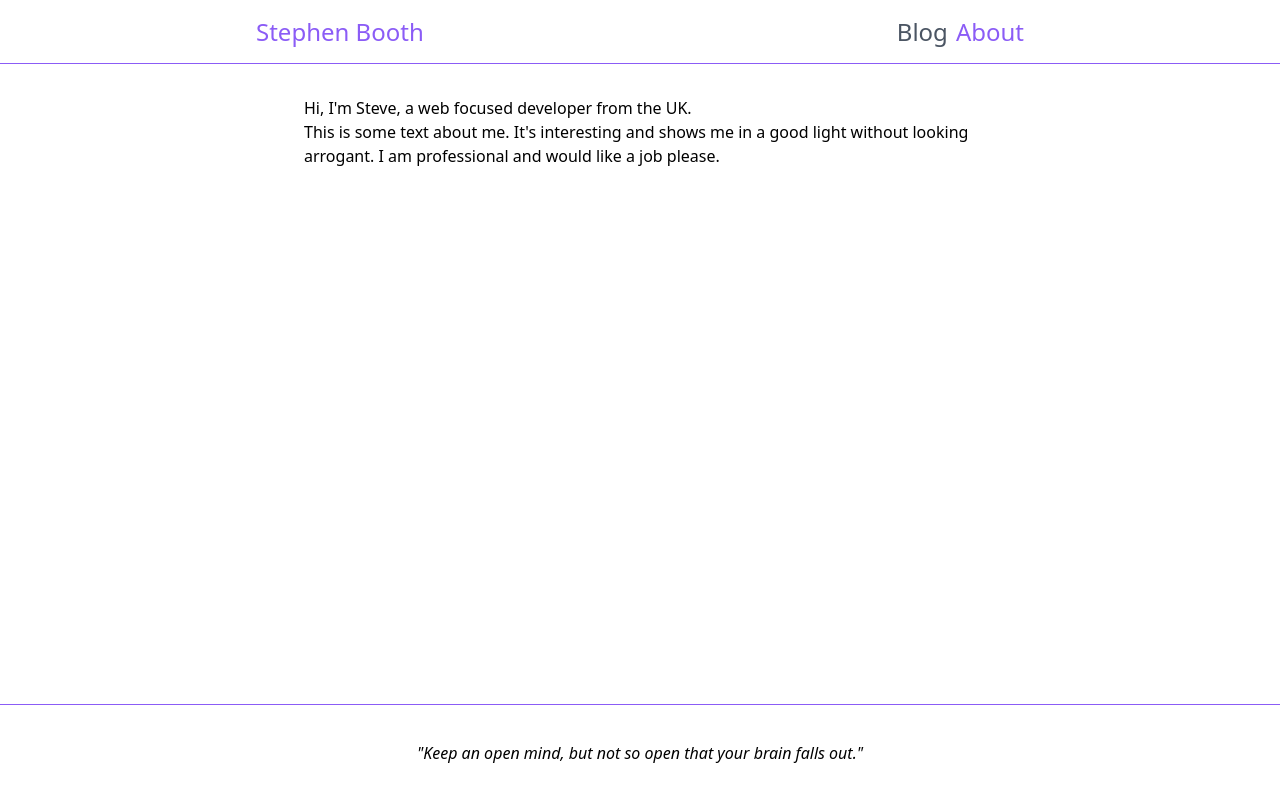
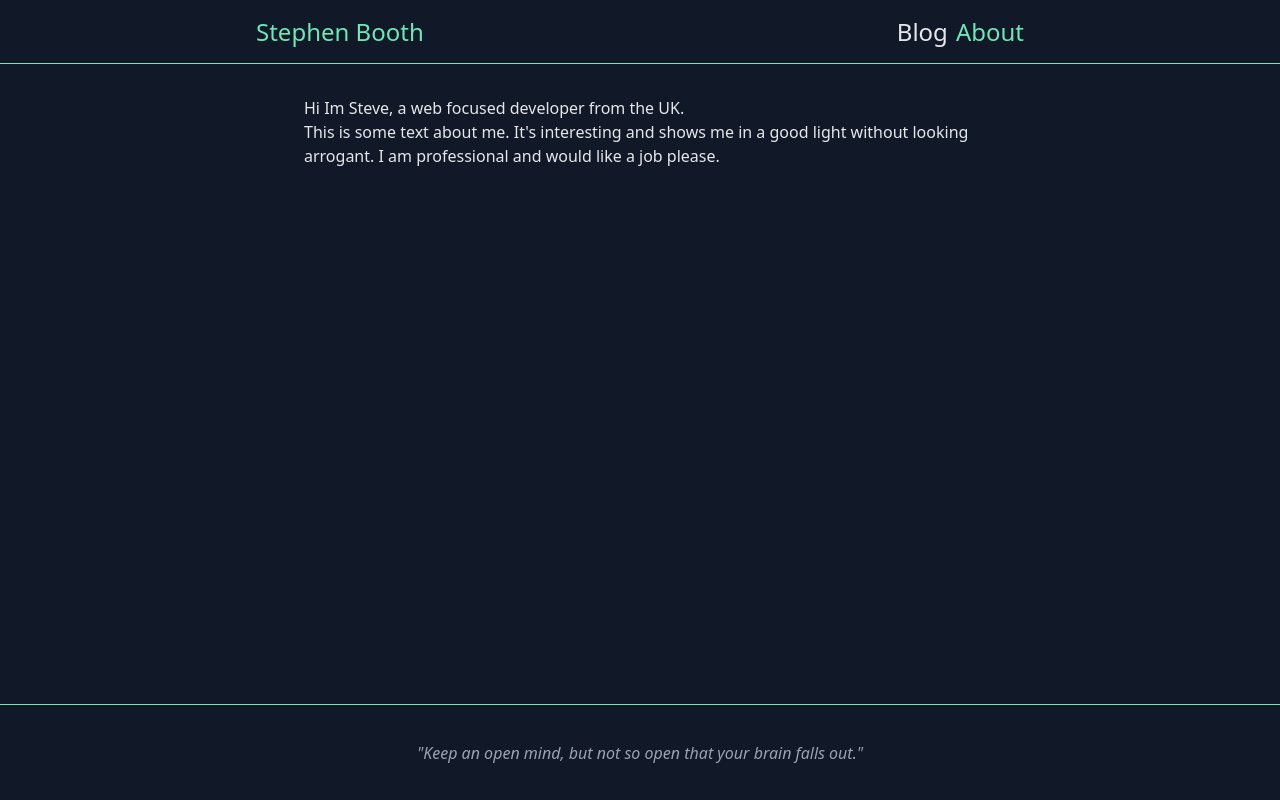
Before and after one commit to boothscript/personal-dev-blog, a Next.js app: page /about in a window 1280 px wide. Built offline with nearby package versions, Linux system fonts and the light colour scheme; what @tailwindcss/typography would draw is missing.

Commit message:
Add styles

```diff
--- a/components/Layout.js
+++ b/components/Layout.js
@@ -10,21 +10,21 @@ function Layout({ children, pageTitle }) {
         <meta name='viewport' content='width=device-width, initial-scale=1' />
         <title>{pageTitle}</title>
       </Head>
-      <div className='flex flex-col min-h-screen'>
-        <header className='w-full h-16 border-b border-purple-500 flex items-center justify-center'>
+      <div className='flex flex-col min-h-screen bg-gray-900 text-gray-400'>
+        <header className='w-full h-16 border-b border-green-300 flex items-center justify-center bg-gray-900'>
           <div className='w-11/12 md:w-full max-w-3xl flex flex-row justify-between'>
             <Link href='/'>
-              <div className='text-2xl text-purple-500 cursor-pointer'>
+              <div className='text-2xl text-green-300 cursor-pointer'>
                 Stephen Booth
               </div>
             </Link>
             <AppNav />
           </div>
         </header>
-        <main className='w-11/12 md:w-full max-w-2xl mx-auto my-8 flex-grow'>
+        <main className='w-11/12 md:w-full max-w-2xl mx-auto my-8 flex-grow bg-gray-900 '>
           {children}
         </main>
-        <footer className='flex flex-col items-center w-full h-24 border-t border-purple-500'>
+        <footer className='flex flex-col items-center w-full h-24 border-t border-green-300 text-gray-400'>
           <div className='w-11/12 md:w-full max-w-3xl m-auto flex flex-row items-center justify-center'>
             <i>
               "Keep an open mind, but not so open that your brain falls out."
@@ -38,15 +38,15 @@ function Layout({ children, pageTitle }) {
 
 function AppNav() {
   return (
-    <nav className='text-2xl text-gray-600'>
-      <ActiveLink href='/' activeClassName='text-purple-500 cursor-pointer'>
-        <span className='ml-2'>
-          <a className='hover:text-purple-500'>Blog</a>
+    <nav className='text-2xl text-gray-200'>
+      <ActiveLink href='/' activeClassName='text-green-300'>
+        <span className='ml-4'>
+          <a className='hover:text-green-300 cursor-pointer'>Blog</a>
         </span>
       </ActiveLink>
-      <ActiveLink href='/about' activeClassName='text-purple-500'>
+      <ActiveLink href='/about' activeClassName='text-green-300'>
         <span className='ml-2'>
-          <a className='hover:text-purple-500 cursor-pointer'>About</a>
+          <a className='hover:text-green-300 cursor-pointer'>About</a>
         </span>
       </ActiveLink>
     </nav>
--- a/pages/about.js
+++ b/pages/about.js
@@ -5,8 +5,10 @@ const About = () => {
   return (
     <Layout>
       <div className='w-full'>
-        <article className='prose max-w-none'>
-          <h2>Hi, I'm Steve, a web focused developer from the UK.</h2>
+        <article className='max-w-none prose text-gray-200'>
+          <h1 className=''>
+            Hi Im Steve, a web focused developer from the UK.
+          </h1>
           <p>
             This is some text about me. It's interesting and shows me in a good
             light without looking arrogant. I am professional and would like a
--- a/pages/blog/[post].js
+++ b/pages/blog/[post].js
@@ -9,8 +9,8 @@ export default function Post({ frontmatter, body }) {
 
   return (
     <Layout pageTitle={frontmatter.title}>
-      <div className='w-full'>
-        <article className='prose max-w-none'>
+      <div className='w-full '>
+        <article className='prose max-w-none text-gray-200'>
           <h1>{frontmatter.title}</h1>
           <p className='italic'>{frontmatter.date}</p>
           <ReactMarkdown source={body} renderers={{ code: CodeBlock }} />
--- a/pages/index.js
+++ b/pages/index.js
@@ -6,7 +6,6 @@ import Layout from '../components/Layout';
 function Index({ posts }) {
   return (
     <Layout pageTitle='Stephen Booth'>
-      <h1>Blog Posts</h1>
       <PostsList posts={posts} />
     </Layout>
   );
@@ -24,13 +23,17 @@ const PostsList = ({ posts }) => {
           return (
             <li
               key={slug}
-              className='px-8 py-2 m-0 mt-4 border-b border-card-border hover:bg-gray-100'
+              className='px-8 py-2 m-0 mt-8 border-card-border hover:bg-gray-700'
             >
               <Link href={`/blog/[post]`} as={`/blog/${slug}`}>
                 <a>
-                  <div className='text-xl font-medium'>{title}</div>
-                  <p className='mt-2 mb-4 font-light'>{description}</p>
-                  <p className='text-small font-hairline'>{date}</p>
+                  <div className='text-2xl mb-1 font-large text-gray-100'>
+                    {title}
+                  </div>
+                  <p className='mb-2font-light mb-2'>{description}</p>
+                  <p className='text-small font-hairline text-gray-400'>
+                    {date}
+                  </p>
                 </a>
               </Link>
             </li>
--- a/tailwind.config.js
+++ b/tailwind.config.js
@@ -4,6 +4,21 @@ module.exports = {
     purgeLayersByDefault: true,
   },
   purge: ['./components/**/*.+(js|jsx)', './pages/**/*.+(js|jsx)'],
-  theme: {},
+  theme: {
+    extend: {
+      typography: {
+        DEFAULT: {
+          css: {
+            h1: {
+              color: '#F3F4F6',
+            },
+            h2: {
+              color: '#F3F4F6',
+            },
+          },
+        },
+      },
+    },
+  },
   plugins: [require('@tailwindcss/typography')],
 };
```
